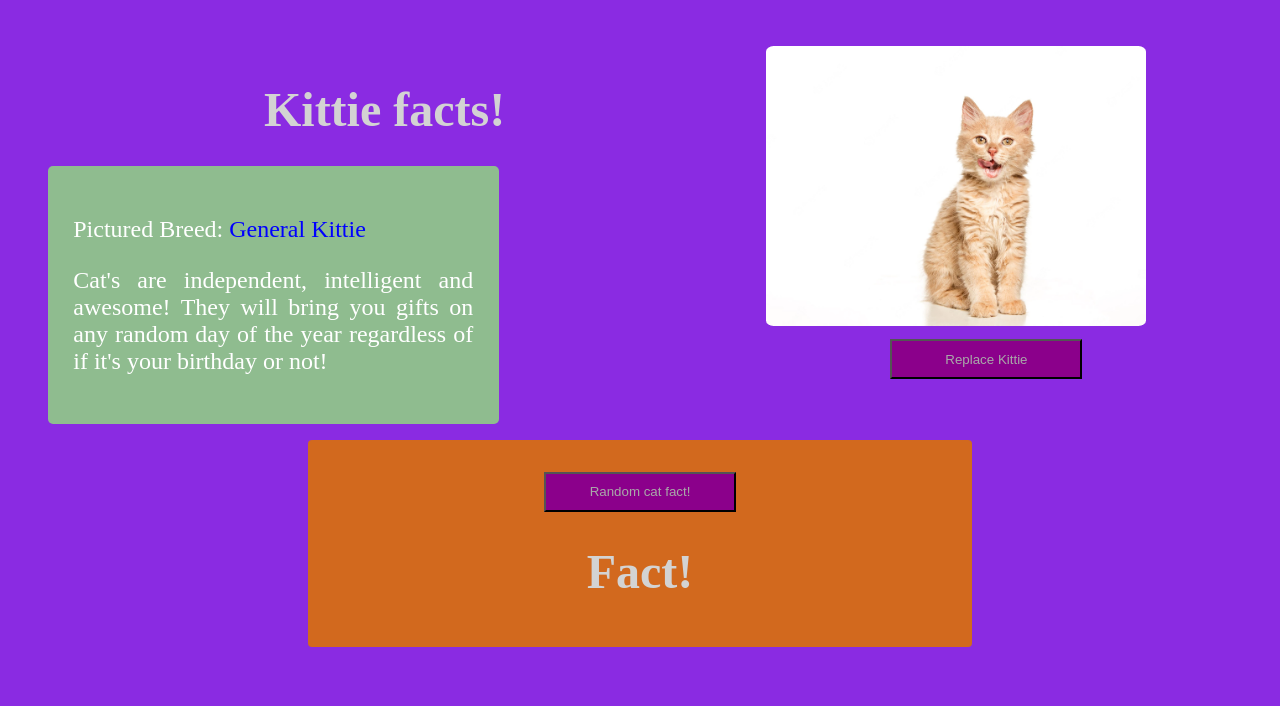
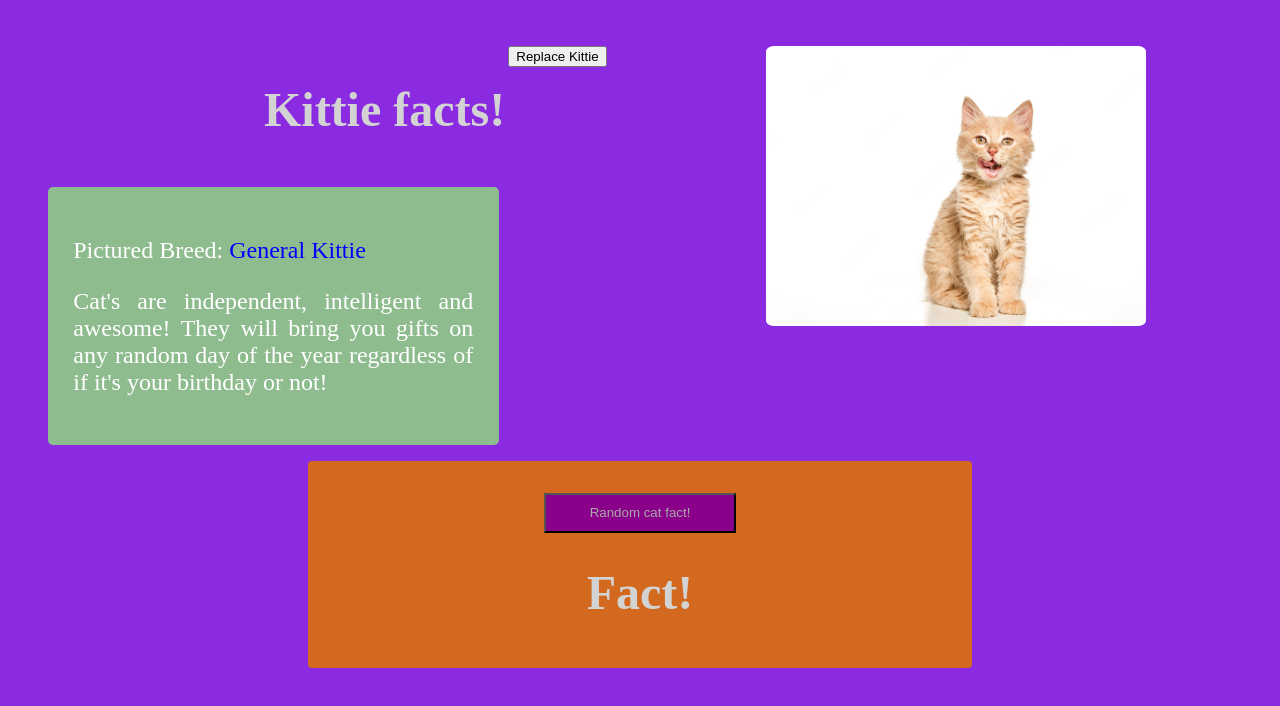
Before and after one commit to ellis8555/cat-facts, a plain HTML site: page index.html in a window 1280 px wide. Drawn offline with Linux system fonts and the light colour scheme; no server answers.

Commit message:
kittie buttons id's and remove container

```diff
--- a/index.html
+++ b/index.html
@@ -8,12 +8,16 @@
   <head>
     <title>Cats</title>
     <meta charset="UTF-8" />
+    <meta name="viewport" content="width=device-width, initial-scale=1.0" />
     <link rel="stylesheet" href="css/style.css" />
   </head>
   <body>
-    <h1 id="pageHeading">Kittie facts!</h1>
-    <img src="kittie.png" alt="No kittie for you!" />
-    <button id="replaceKittie">Replace Kittie</button>
+    <div id="randomKittieContainer">
+      <h1 id="pageHeading">Kittie facts!</h1>
+      <img src="kittie.png" alt="No kittie for you!" />
+      <button id="replaceKittieButton">Replace Kittie</button>
+    </div>
+
     <div id="breedContainer">
       <p>Pictured Breed: <span>General Kittie</span></p>
       <p>
@@ -23,9 +27,7 @@
       </p>
     </div>
     <div id="factContainer">
-      <div>
-        <button>Random cat fact!</button>
-      </div>
+      <button id="randomFactButton">Random cat fact!</button>
       <div id="catFact">
         <h1>Fact!</h1>
         <p></p>
```
